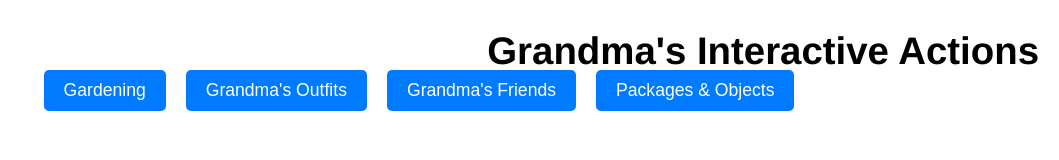
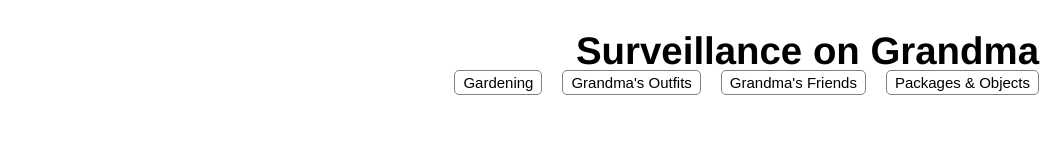
Before and after one commit to firework256/Typology-Grandma, a plain HTML site: page index.html in a window 1280 px wide. Shown: the whole page, without its empty margins (221-1280 px from the left). Drawn offline with Linux system fonts and the light colour scheme.

Commit message:
update buttons

```diff
--- a/index.html
+++ b/index.html
@@ -8,7 +8,7 @@
 </head>
 <body>
     <header>
-        <h1>Grandma's Interactive Actions</h1>
+        <h1>Surveillance on Grandma</h1>
     </header>
 
     <main>
--- a/style.css
+++ b/style.css
@@ -16,7 +16,7 @@ body {
 
 /* Header style */
 header {
-    text-align: right; /* Right align header text */
+    text-align: left; /* Right align header text */
     position: absolute;
     top: 20px;
     right: 20px;
@@ -27,28 +27,29 @@ header {
 /* Buttons */
 .buttons {
     display: flex;
-    justify-content: center;
+    justify-content: right;
     gap: 20px;
     margin-top: 50px;
 }
 /* Styling for the buttons */
 button {
-    padding: 10px 20px;
-    font-size: 1.1rem;
-    cursor: pointer;
-    border: none;
-    background-color: #007BFF;
-    color: white;
-    border-radius: 5px;
-    transition: background-color 0.3s ease;
+    padding: 3px 8px; /* Smaller padding inside the button */
+    font-size: 15px;  /* Smaller text inside the button */
+    background-color: white; /* Black background */
+    color: black; /* White text */
+    border: 1.5px solid grey; /* Border around the button */
+    border-radius: 5px; /* Slightly rounded corners */
+    cursor: pointer; /* Change cursor to pointer on hover */
+    transition: background-color 0.3s, transform 0.2s; /* Smooth transition for hover effect */
 }
 
 /* Hover effect for buttons */
 button:hover {
-    background-color: white; /* Change background color on hover */
-    color: black; /* Change text color on hover */
+    background-color: grey; /* Change background color on hover */
+    color: white; /* Change text color on hover */
     transform: scale(1.1); /* Slightly increase the button size on hover */
 }
+
 
 
 /* Section Layout */
```
